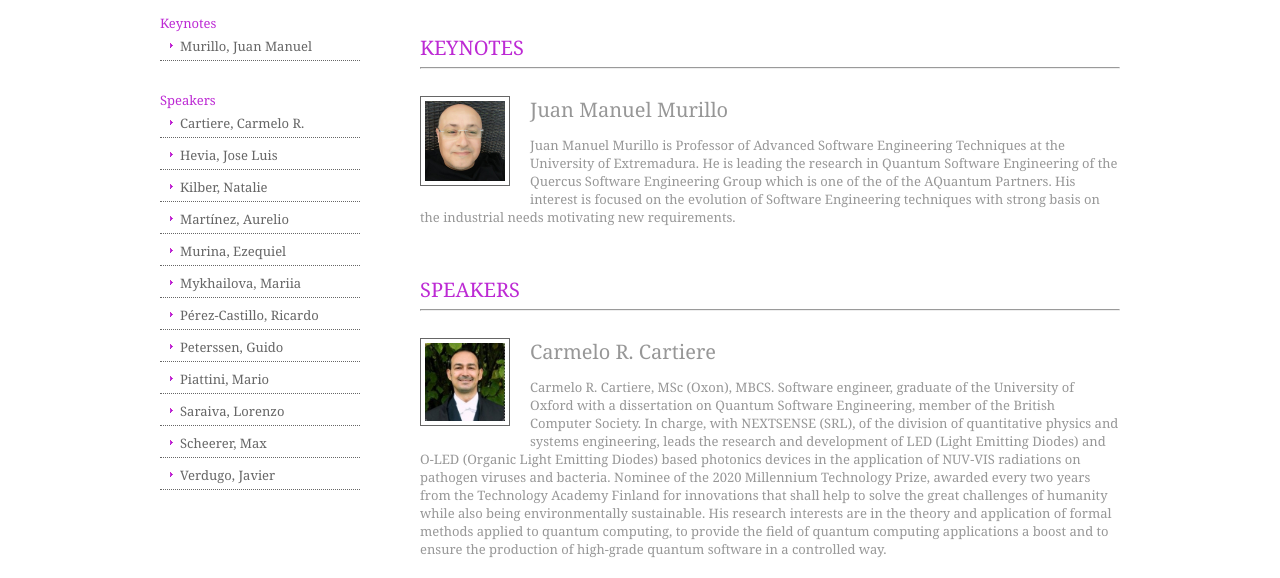
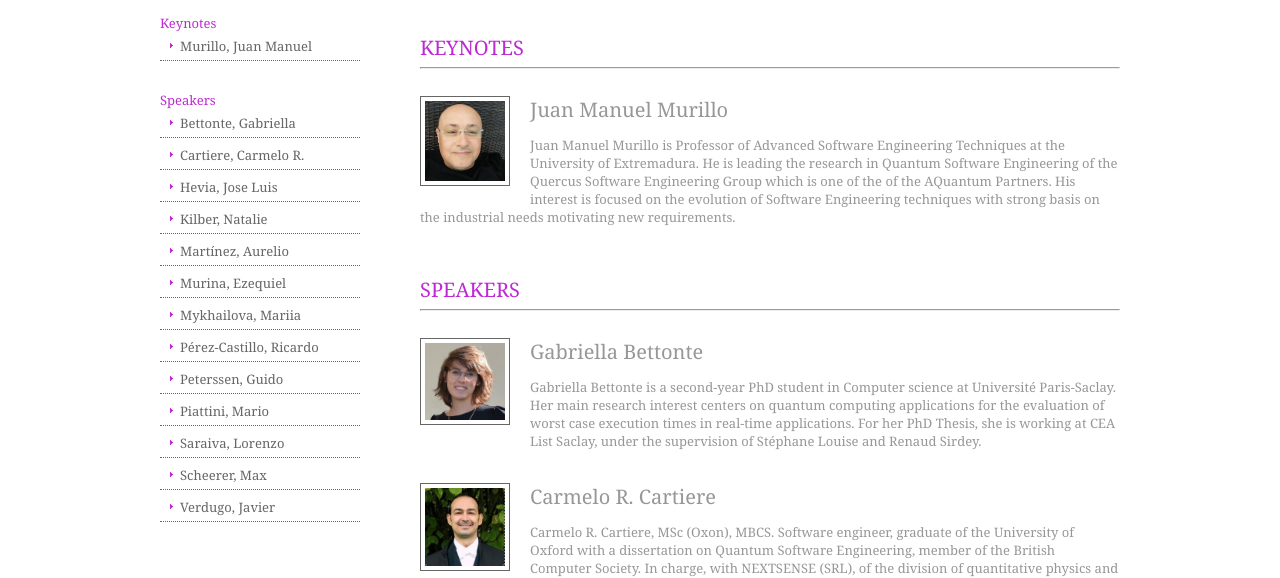
Before and after one commit to macariopolouclm/qset2022, a plain HTML site: page speakers.html in a window 1280 px wide. Shown: the part 237-815 px from the top of the page. Drawn offline with Linux system fonts and the light colour scheme.

Commit message:
Add Gabriella bettonte

```diff
--- a/speakers.html
+++ b/speakers.html
@@ -47,6 +47,7 @@
       <a>Speakers</a>
       <nav>
         <ul>
+          <li><a href="#speakerBettonte">Bettonte, Gabriella</a></li>
           <li><a href="#speakerCartiere">Cartiere, Carmelo R.</a></li>
           <li><a href="#speakerHevia">Hevia, Jose Luis</a></li>
           <li><a href="#speakerKilber">Kilber, Natalie</a></li>
@@ -86,13 +87,17 @@
         </article>
 
 
+        <article id="speakerBettonte"><img class="speaker" src="images/speakers/gabriella.jpg" alt="Gabriella Bettonte">
+          <h3>Gabriella Bettonte</h3>
+          <p>Gabriella Bettonte is a second-year PhD student in Computer science at Université Paris-Saclay. Her main research interest centers on quantum computing applications for the evaluation of worst case execution times in real-time applications. For her PhD Thesis, she is working at CEA List Saclay, under the supervision of Stéphane Louise and Renaud Sirdey.</p>
+        </article>
 
         <article id="speakerCartier"><img class="speaker" src="images/speakers/carmelo_r_cartiere.jpg" alt="Carmelo R. Cartiere">
           <h3>Carmelo R. Cartiere</h3>
           <p>Carmelo R. Cartiere, MSc (Oxon), MBCS. Software engineer, graduate of the University of Oxford with a dissertation on Quantum Software Engineering, member of the British Computer Society.
-In charge, with NEXTSENSE (SRL), of the division of quantitative physics and systems engineering, leads the research and development of LED (Light Emitting Diodes) and O-LED (Organic Light Emitting Diodes) based photonics devices in the application of NUV-VIS radiations on pathogen viruses and bacteria.
-Nominee of the 2020 Millennium Technology Prize, awarded every two years from the Technology Academy Finland for innovations that shall help to solve the great challenges of humanity while also being environmentally sustainable.
-His research interests are in the theory and application of formal methods applied to quantum computing, to provide the field of quantum computing applications a boost and to ensure the production of high-grade quantum software in a controlled way.</p>
+			In charge, with NEXTSENSE (SRL), of the division of quantitative physics and systems engineering, leads the research and development of LED (Light Emitting Diodes) and O-LED (Organic Light Emitting Diodes) based photonics devices in the application of NUV-VIS radiations on pathogen viruses and bacteria.
+			Nominee of the 2020 Millennium Technology Prize, awarded every two years from the Technology Academy Finland for innovations that shall help to solve the great challenges of humanity while also being environmentally sustainable.
+			His research interests are in the theory and application of formal methods applied to quantum computing, to provide the field of quantum computing applications a boost and to ensure the production of high-grade quantum software in a controlled way.</p>
         </article>
 
         <article id="speakerHevia"><img class="speaker" src="images/speakers/pepe.png" alt="Jose Luis Hevia">
```
Also changed, not shown: images/speakers/gabriella.jpg (added).
